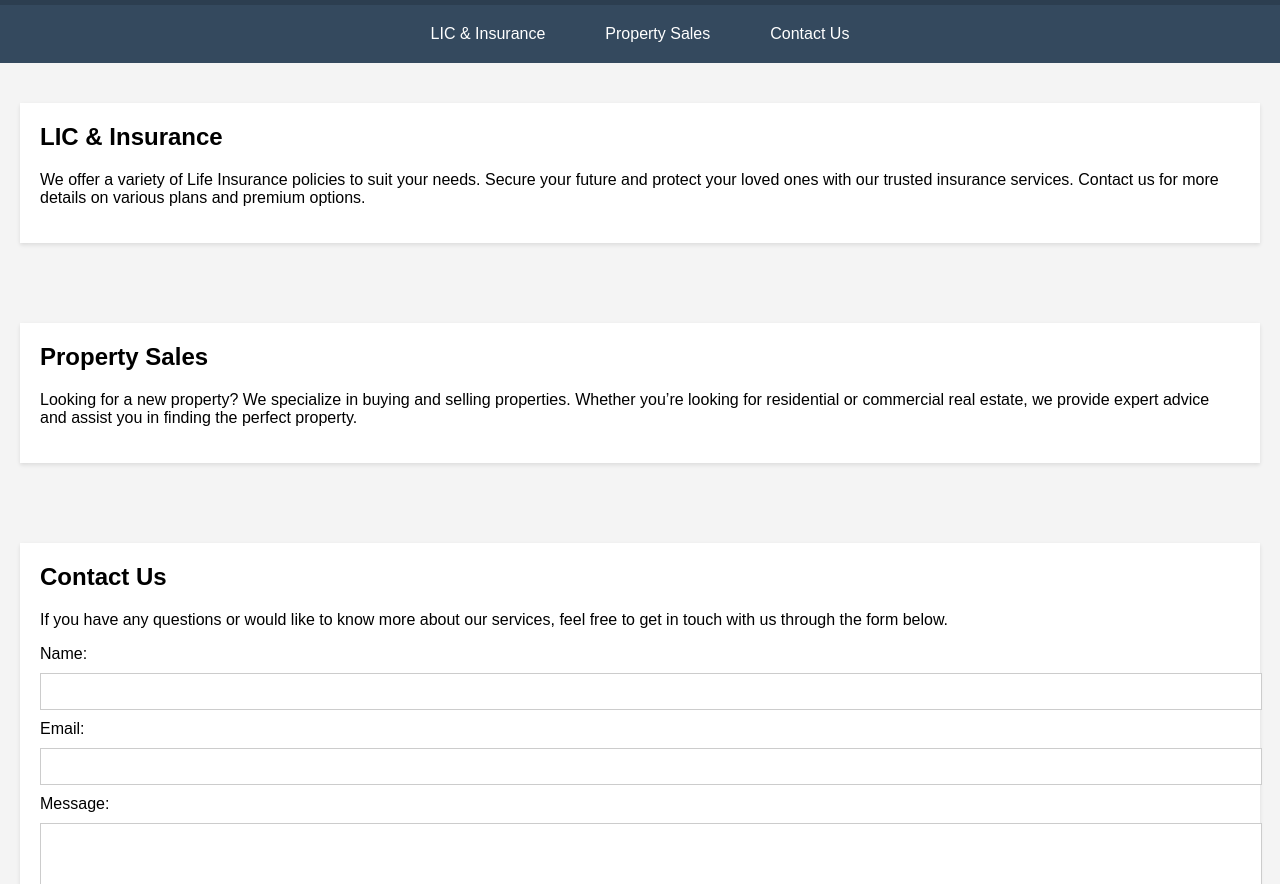
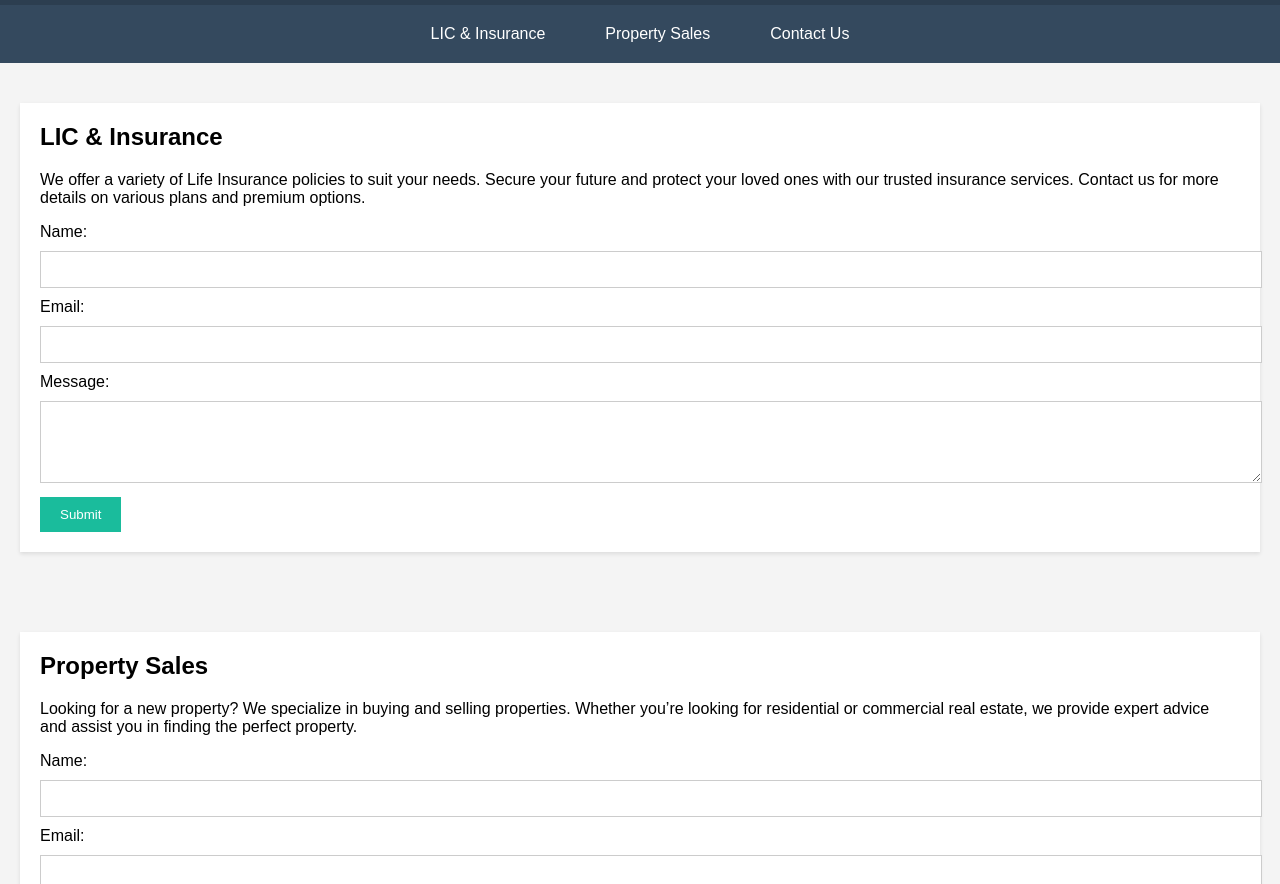
Before and after one commit to adityagupta2010/sample, a plain HTML site: page index.html in a window 1280 px wide. Shown: the part 72-956 px from the top of the page. Drawn offline with Linux system fonts and the light colour scheme.

Commit message:
Update index.html

```diff
--- a/index.html
+++ b/index.html
@@ -75,7 +75,7 @@
 <body>
 
 <header>
-    <h1>khandelwal computer - LIC, Insurance & Property Sales</h1>
+    <h1>Your Father's Shop - LIC, Insurance & Property Sales</h1>
 </header>
 
 <nav>
@@ -88,6 +88,18 @@
     <div class="service">
         <h2>LIC & Insurance</h2>
         <p>We offer a variety of Life Insurance policies to suit your needs. Secure your future and protect your loved ones with our trusted insurance services. Contact us for more details on various plans and premium options.</p>
+        <form action="mailto:your-email@example.com" method="post" enctype="text/plain">
+            <label for="lic-name">Name:</label>
+            <input type="text" id="lic-name" name="name" required>
+
+            <label for="lic-email">Email:</label>
+            <input type="email" id="lic-email" name="email" required>
+
+            <label for="lic-message">Message:</label>
+            <textarea id="lic-message" name="message" rows="4" required></textarea>
+
+            <button type="submit">Submit</button>
+        </form>
     </div>
 </section>
 
@@ -95,6 +107,18 @@
     <div class="service">
         <h2>Property Sales</h2>
         <p>Looking for a new property? We specialize in buying and selling properties. Whether you’re looking for residential or commercial real estate, we provide expert advice and assist you in finding the perfect property.</p>
+        <form action="mailto:your-email@example.com" method="post" enctype="text/plain">
+            <label for="property-name">Name:</label>
+            <input type="text" id="property-name" name="name" required>
+
+            <label for="property-email">Email:</label>
+            <input type="email" id="property-email" name="email" required>
+
+            <label for="property-message">Message:</label>
+            <textarea id="property-message" name="message" rows="4" required></textarea>
+
+            <button type="submit">Submit</button>
+        </form>
     </div>
 </section>
 
@@ -103,14 +127,14 @@
         <h2>Contact Us</h2>
         <p>If you have any questions or would like to know more about our services, feel free to get in touch with us through the form below.</p>
         <form action="mailto:your-email@example.com" method="post" enctype="text/plain">
-            <label for="name">Name:</label>
-            <input type="text" id="name" name="name" required>
+            <label for="contact-name">Name:</label>
+            <input type="text" id="contact-name" name="name" required>
 
-            <label for="email">Email:</label>
-            <input type="email" id="email" name="email" required>
+            <label for="contact-email">Email:</label>
+            <input type="email" id="contact-email" name="email" required>
 
-            <label for="message">Message:</label>
-            <textarea id="message" name="message" rows="4" required></textarea>
+            <label for="contact-message">Message:</label>
+            <textarea id="contact-message" name="message" rows="4" required></textarea>
 
             <button type="submit">Submit</button>
         </form>
```
